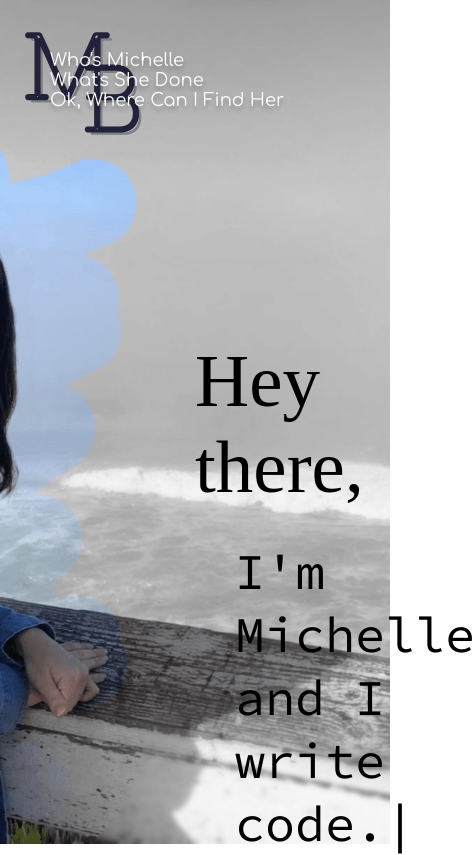
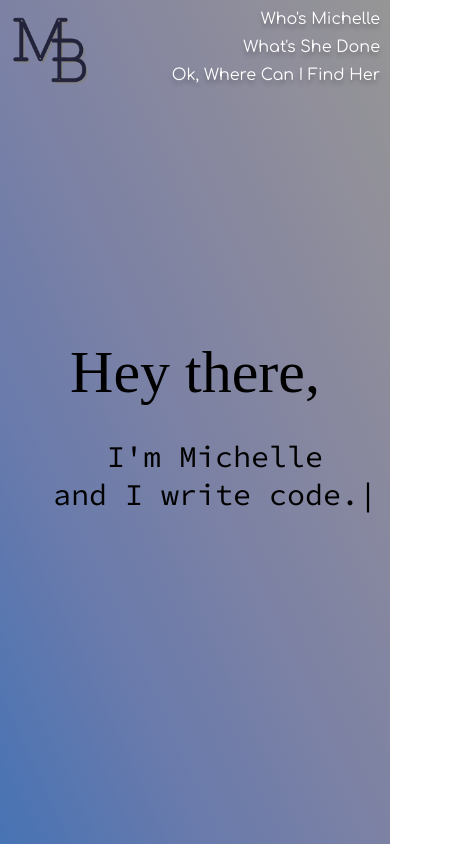
Before and after one commit to bergerm613/portfolio, a React (Create React App) app: page / in a window 390 px wide. Shown: the whole page, 475 px wide, since content can reach past the window. Built offline with nearby package versions, Linux system fonts and the light colour scheme; a web font is replaced by a local one.

Commit message:
made mobile friendly

```diff
--- a/src/App.css
+++ b/src/App.css
@@ -47,6 +47,9 @@ a {
   -ms-transform: scale(1.1);
   transform: scale(1.1);
 }
+
+/* @media (max-width: ) */
+
 
 .me_image {
   background: url(images/backgrounds/me.png);
@@ -325,3 +328,155 @@ a {
   -ms-transform: scale(.8);
   transform: scale(.8);
 }
+
+
+
+@media (max-width: 850px) {
+  .nav {
+    display: flex;
+    justify-content: space-between;
+  }
+
+  .logo {
+    position: relative;
+    left: auto;
+    top: auto;
+    height: 80px;
+    padding: 10px 0 0 10px;
+  }
+
+  .nav_items {
+    display: flex;
+    flex-direction: column;
+    text-align: right;
+    position: relative;
+
+    right: auto;
+    top: auto;
+
+    padding: 10px 10px 0 0;
+  }
+
+  .nav_item {
+    font-size: 16px;
+    margin: 0 0 10px 0;
+  }
+
+  .me_image {
+    background-image: linear-gradient(to right top, #4773b4, #687aac, #7d82a4, #8c8b9d, #969696);
+  }
+
+  .home_text {
+    position: relative;
+    text-align: center;
+    left: 0;
+  }
+
+  .hey_there {
+    font-size: 38px;
+  }
+
+  .im_michelle {
+    font-size: 26px;
+  }
+
+
+  .ocean_image {
+    height: 920px;
+    padding-bottom: 150px;
+  }
+
+  .rectangle {
+    height:920px;
+    width: 100vw;
+  }
+
+  .about_title{
+    transform: rotate(0deg);
+  }
+  .about_text{
+    transform: rotate(0deg);
+    margin: 40px 30px;
+  }
+
+
+  .work_title {
+    font-size: 24px;
+  }
+
+  .opacity_zero {
+    opacity: 1.0;
+  }
+
+  .company_logo {
+    height: 40px;
+    margin: 0px auto;
+  }
+
+  .company_par {
+    font-size: 16px;
+  }
+
+  .company_desc {
+    font-size: 14px;
+  }
+
+  .languages {
+    font-size: 14px;
+  }
+
+  .github_button {
+    font-size: 16px;
+  }
+
+
+  .contact_page {
+    display: block;
+  }
+
+  .contact_words {
+    text-align: center;
+  }
+
+  .icon_words {
+    display: none;
+  }
+
+  .icons {
+    flex-direction: row;
+    justify-content: center;
+    flex-wrap: wrap;
+  }
+}
+
+@media (max-width: 1105px) {
+  .rotation_box {
+    width: 84%;
+  }
+  .gwc_box {
+    width: 84%;
+  }
+
+  .opacity_zero {
+    opacity: 1.0;
+  }
+
+  .company_logo {
+    height: 40px;
+    margin: 0px auto;
+  }
+
+  .work_title {
+    transform: translate(0, 0);
+  }
+}
+
+@media (max-width: 1160px) {
+  .hey_there {
+    font-size: 60px;
+  }
+
+  .im_michelle {
+    font-size: 30px;
+  }
+}
--- a/src/pages/ExperiencePage.js
+++ b/src/pages/ExperiencePage.js
@@ -61,7 +61,7 @@ const BoxContent = (props) => {
 
             <div className="opacity_zero company_par">{props.children}</div>
 
-            <div className="opacity_zero monospace">{props.languages}</div>
+            <div className="opacity_zero languages monospace">{props.languages}</div>
             <a className="opacity_zero check_it_out comfortaa" target="_blank" href={props.link}>check it out</a>
         </div>
     )
```
